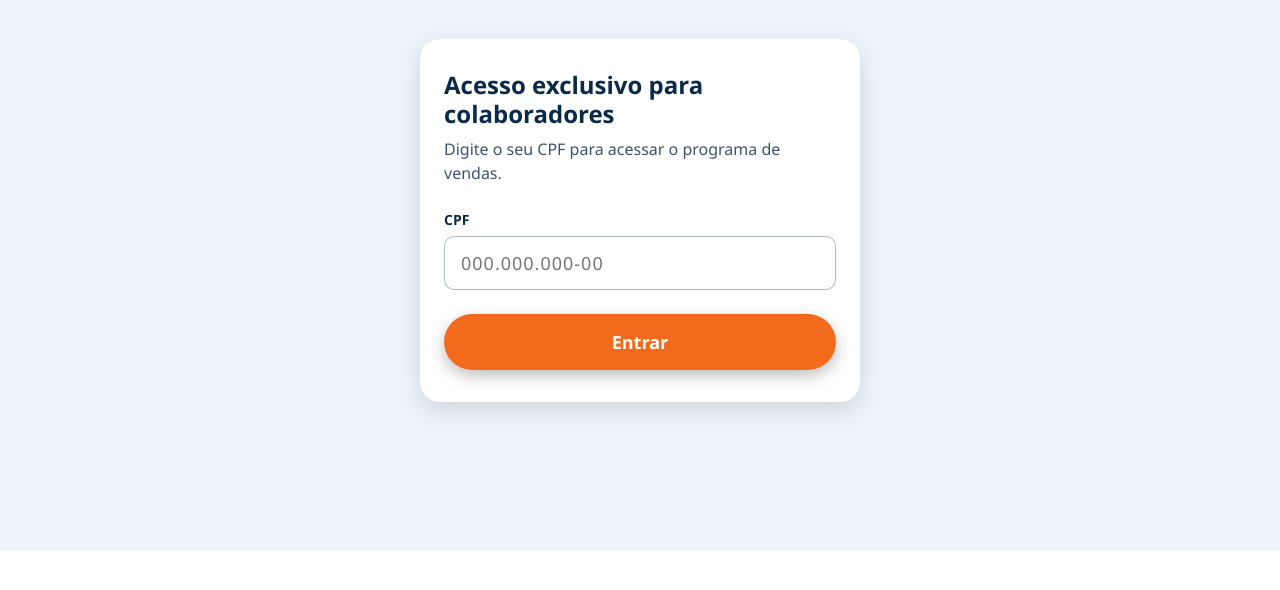
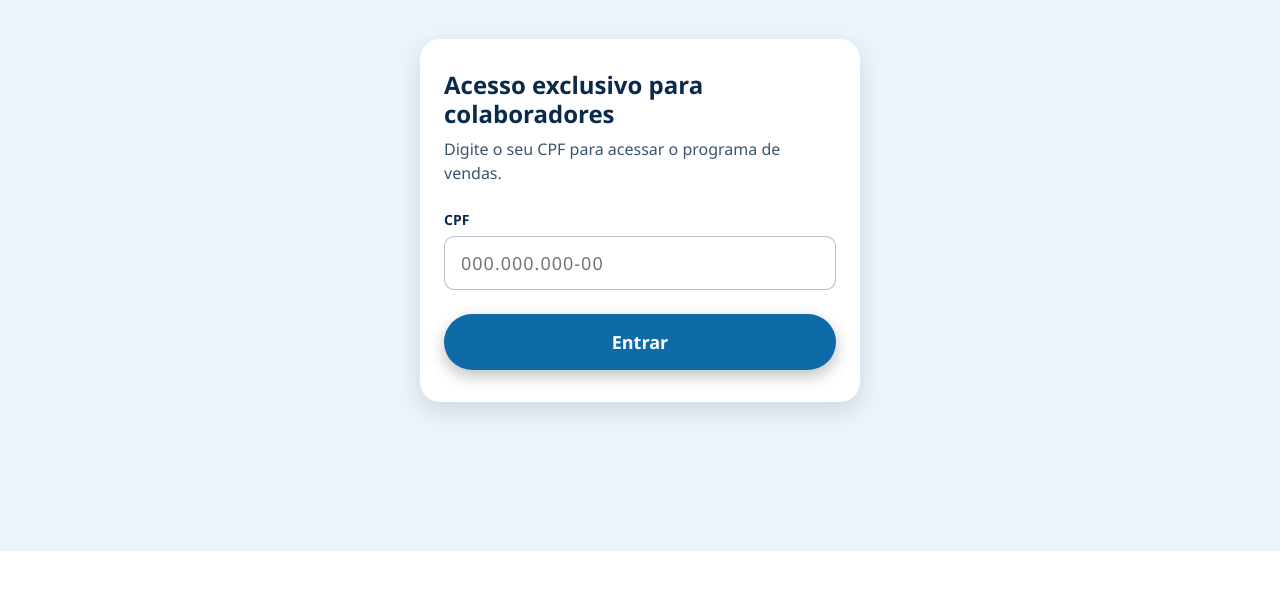
Before and after one commit to JessicaFrioRio/VendasInternasFrioRio, a plain HTML site: page index.html in a window 1280 px wide. Shown: the part 70-660 px from the top of the page. Drawn offline with Linux system fonts and the light colour scheme.

Commit message:
Update style.css

```diff
--- a/style.css
+++ b/style.css
@@ -235,3 +235,5 @@ a { color: inherit; text-decoration: none; }
   .vidro-download { flex-direction: row; text-align: left; gap: 20px; padding: 20px 28px; }
   .vidro-texto { flex: 1; }
 }
+.botao { background: #0e6ba8; }
+.botao:hover { background: #0a5484; }
```
